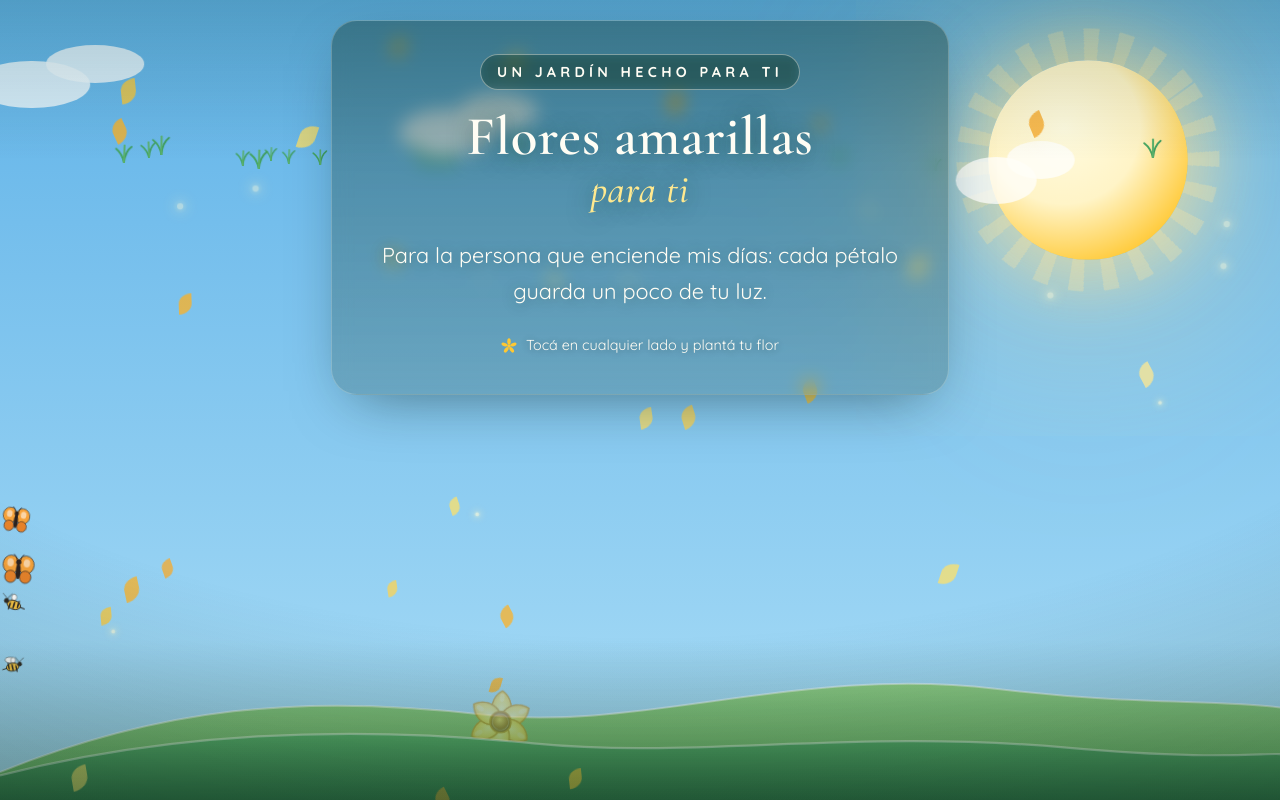
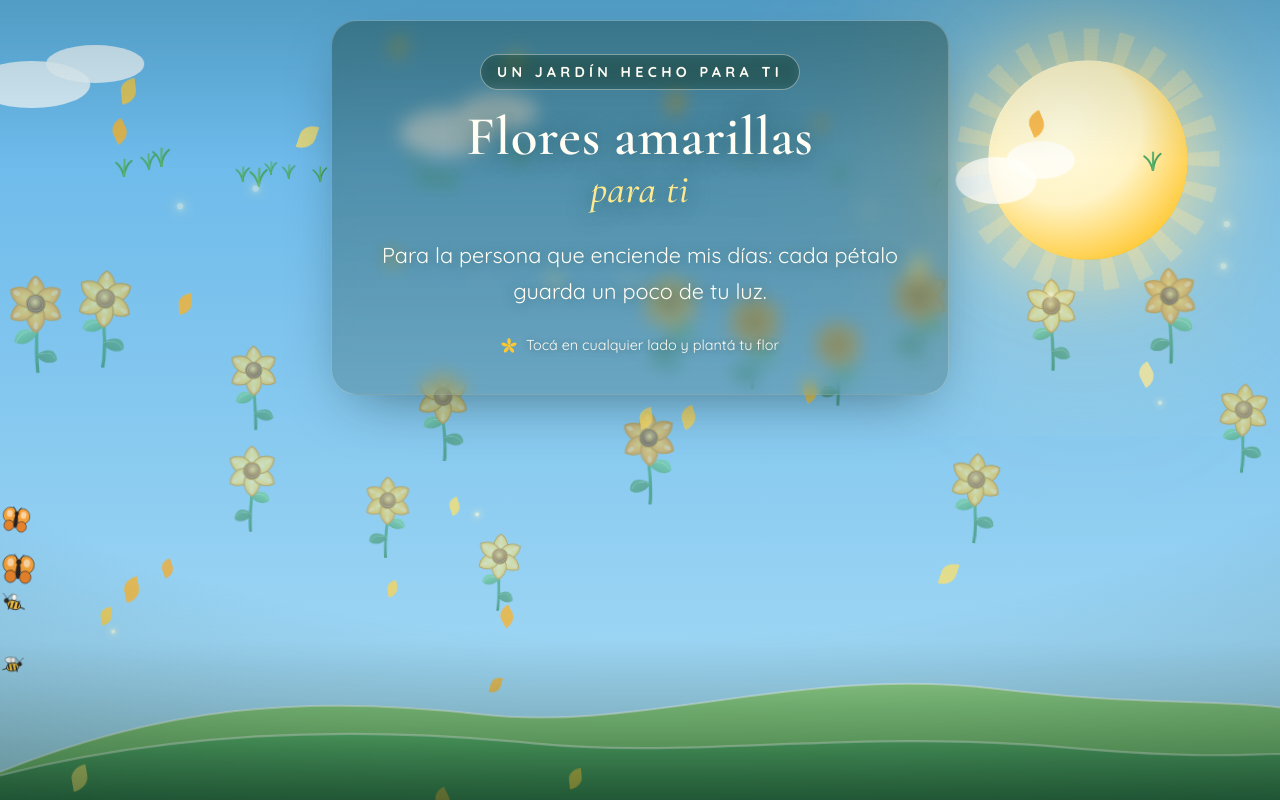
Before and after one commit to Blade7z/Flores, a React (Vite) app: page / in a window 1280 px wide. Both pictures are taken after a click on the button "Ábreme". Shown: the top 800 px of the page. Built offline with nearby package versions, Linux system fonts and the light colour scheme.

Commit message:
fix: flores y pasto pegados al suelo verde (bottom-anchored al viewport)

```diff
--- a/src/App.tsx
+++ b/src/App.tsx
@@ -54,12 +54,12 @@ function App() {
     setBursts((prev) => prev.filter((b) => b.id !== id));
   }, []);
 
-  const plantFlower = useCallback((left: number, y: number) => {
+  const plantFlower = useCallback((left: number, bottom: number) => {
     idRef.current += 1;
     const flower: GrownFlower = {
       id: idRef.current,
       left: Math.min(96, Math.max(4, left)),
-      top: Math.min(95, Math.max(2, y)),
+      top: Math.min(35, Math.max(22, bottom)),
       scale: rand(0.8, 1.35),
       variant: randInt(0, 4),
       flipped: Math.random() > 0.5,
@@ -78,9 +78,10 @@ function App() {
     const rect = sceneRef.current?.getBoundingClientRect();
     if (!rect) return;
     const x = ((e.clientX - rect.left) / rect.width) * 100;
-    const y = ((e.clientY - rect.top) / rect.height) * 100;
-    plantFlower(x, y);
-    spawnBurst(Math.min(96, Math.max(4, x)), y, 8);
+    // Convertir clic y a bottom desde el viewport
+    const bottomPct = ((rect.bottom - e.clientY) / rect.height) * 100;
+    plantFlower(x, bottomPct);
+    spawnBurst(Math.min(96, Math.max(4, x)), ((e.clientY - rect.top) / rect.height) * 100, 8);
     chime();
   };
 
@@ -136,7 +137,7 @@ function App() {
               className="flower flower--grow__in"
               style={{
                 left: `calc(${f.left}% - ${size / 2}px)`,
-                top: `${f.top}%`,
+                bottom: `${f.top}%`,
                 width: size,
                 ['--durB' as string]: `${3.6 + f.scale}s`,
               }}
--- a/src/components/FlowerField.tsx
+++ b/src/components/FlowerField.tsx
@@ -6,7 +6,7 @@ import { rand, randInt } from '../lib/random';
 interface MeadowFlower {
   id: number;
   left: number;
-  top: number;
+  bottom: number;
   size: number;
   variant: number;
   flipped: boolean;
@@ -17,12 +17,14 @@ interface MeadowFlower {
 }
 
 const BASE = Array.from({ length: 16 }).map((_, i) => {
-  const top = rand(30, 86);
+  // bottom % of viewport: near hill top is ~24vh = ~24%.
+  // Flores del fondo más arriba, las del frente más cerca del suelo.
+  const bottom = rand(22, 55);
   return {
     id: i,
     left: Math.min(97, Math.max(3, ((i + 0.5) / 16) * 100 + rand(-4, 4))),
-    top,
-    size: (88 + (top / 100) * 110) * rand(0.9, 1.1),
+    bottom,
+    size: (70 + (bottom / 100) * 80) * rand(0.9, 1.1),
     variant: randInt(0, 4),
     flipped: Math.random() > 0.5,
     durB: rand(4, 6.4),
@@ -34,7 +36,7 @@ export function FlowerField() {
   const meadow = useMemo<MeadowFlower[]>(
     () =>
       BASE.slice()
-        .sort((a, b) => a.top - b.top)
+        .sort((a, b) => b.bottom - a.bottom)
         .map((f, i) => {
           const onX = 4 + i * 3.4;
           return {
@@ -57,7 +59,7 @@ export function FlowerField() {
             className="flower flower--scrl"
             style={{
               left: `calc(${f.left}% - ${f.size / 2}px)`,
-              top: `${f.top}%`,
+              bottom: `${f.bottom}%`,
               width: f.size,
               ['--durB' as string]: `${f.durB}s`,
               ['--delB' as string]: `${f.delB}s`,
--- a/src/components/GrassTufts.tsx
+++ b/src/components/GrassTufts.tsx
@@ -17,7 +17,7 @@ export function GrassTufts() {
     () =>
       Array.from({ length: COUNT }).map(() => ({
         left: rand(2, 98),
-        bottom: rand(2, 13),
+        bottom: rand(20, 32),
         width: rand(22, 40),
         sway: rand(2.6, 4.2),
         delay: rand(0, 2.5),
--- a/src/index.css
+++ b/src/index.css
@@ -255,8 +255,8 @@ body {
   left: 0;
   right: 0;
   bottom: 0;
-  height: 22vh;
-  z-index: 6;
+  height: 30vh;
+  z-index: 7;
   pointer-events: none;
 }
 
@@ -278,7 +278,7 @@ body {
 
 /* FLOWER FIELD ------------------------------------------ */
 .field-layer {
-  position: absolute;
+  position: fixed;
   left: 0;
   right: 0;
   bottom: 0;
@@ -288,7 +288,7 @@ body {
 }
 
 .field-layer--front {
-  z-index: 5;
+  z-index: 7;
 }
 
 /* Área frontal: flores plantadas al tocar la pantalla */
```
